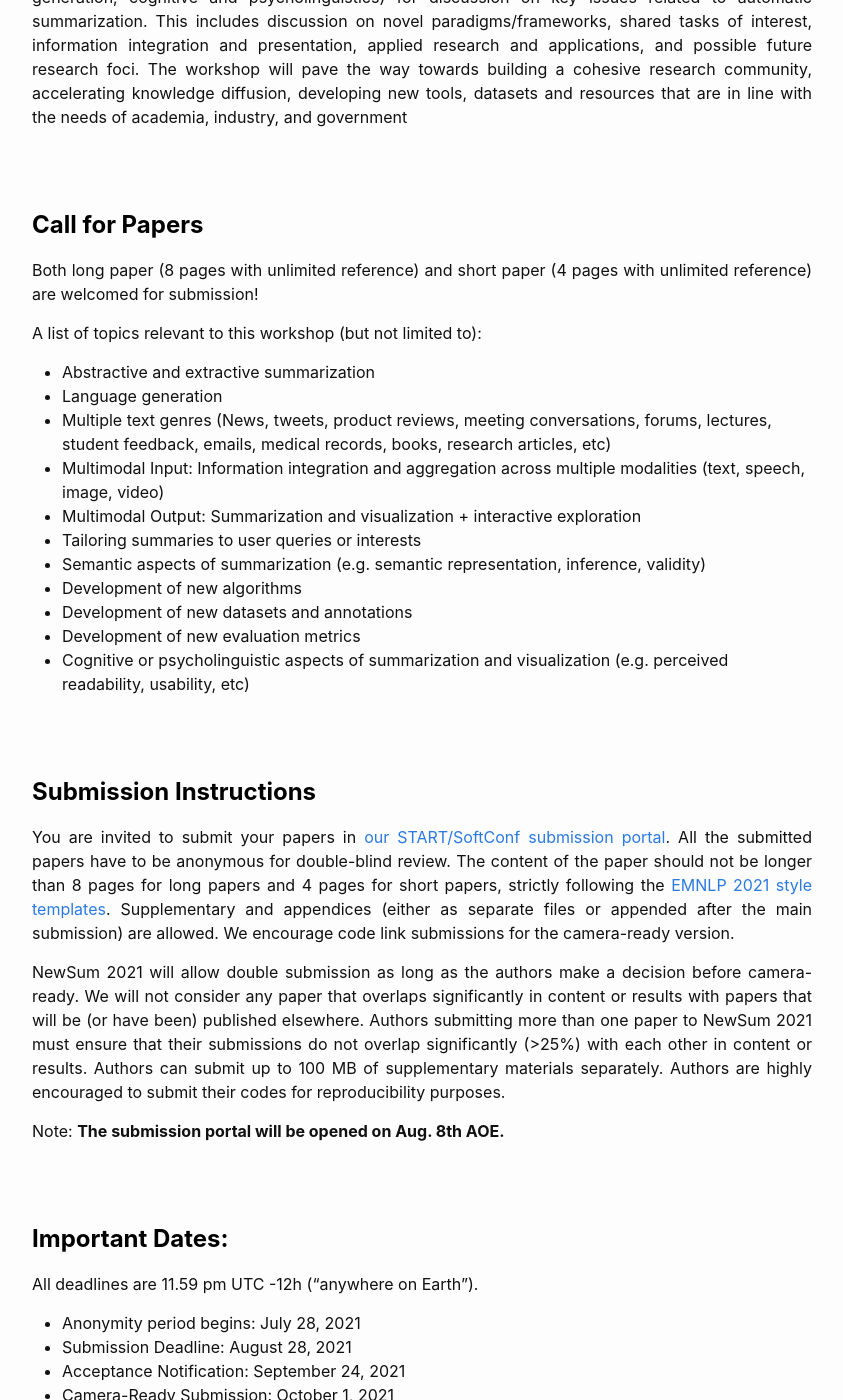
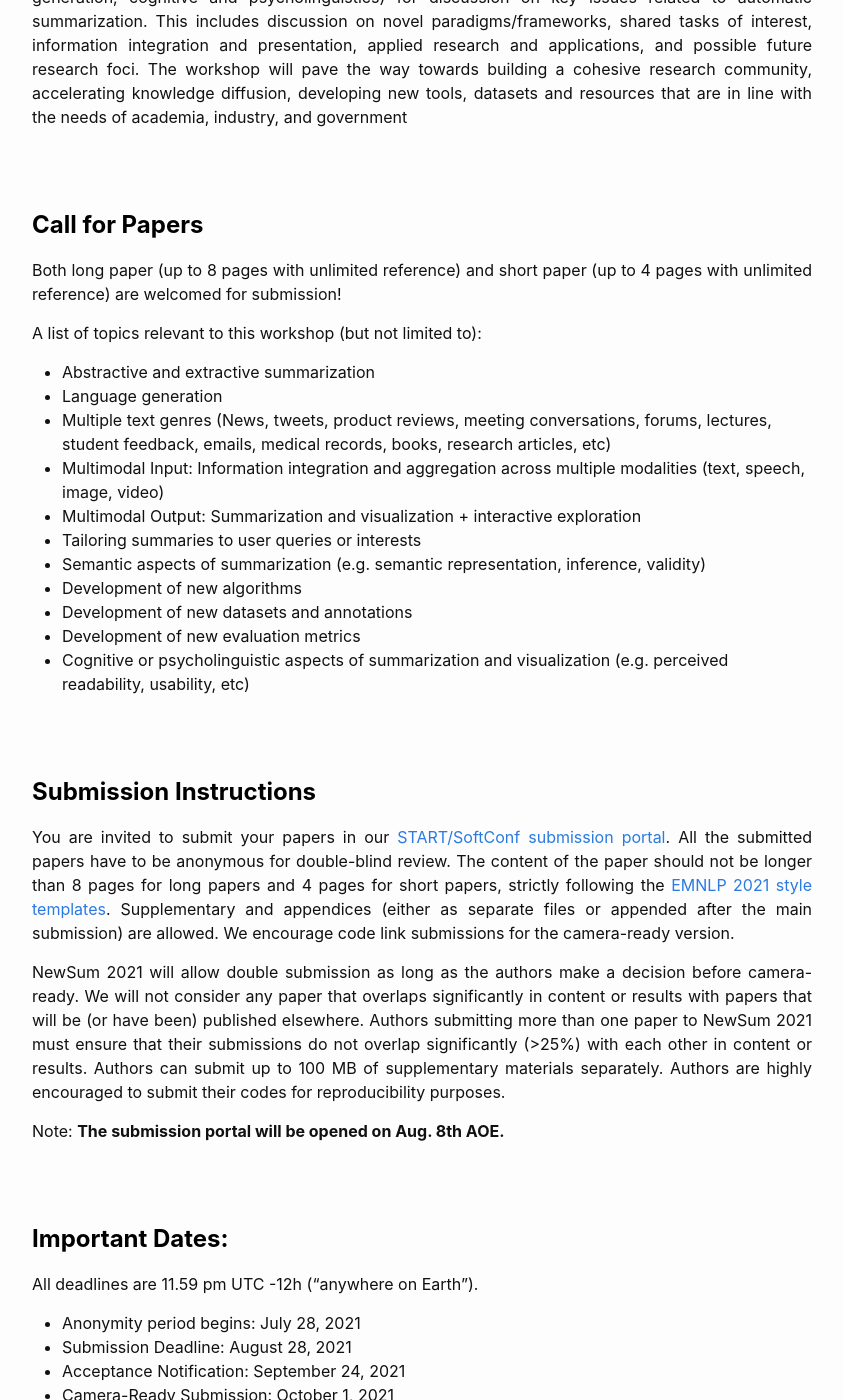
Before and after one commit to newsumm/newsumm.github.io, a Jekyll site: the page built from index.md, in a window 1280 px wide and 1400 px high, scrolled down 997 px. Shown: the whole window, without its empty margins (218-1061 px from the left). Built offline with Jekyll 4.4.1, drawn with Linux system fonts in a browser that asks for light colours.

```diff
--- a/index.md
+++ b/index.md
@@ -37,7 +37,7 @@ The goal for this workshop is to provide a research forum for cross-fertilizatio
 <!-- Call for Papers -->
 <h2 class="blackpar_title" id="Call for Papers">Call for Papers</h2>
 
-Both long paper (8 pages with unlimited reference) and short paper (4 pages with unlimited reference) are welcomed for submission!
+Both long paper (up to 8 pages with unlimited reference) and short paper (up to 4 pages with unlimited reference) are welcomed for submission!
 
 A list of topics relevant to this workshop (but not limited to):
 
@@ -57,7 +57,7 @@ A list of topics relevant to this workshop (but not limited to):
 <h2 class="blackpar_title">Submission Instructions</h2>
 
 
-You are invited to submit your papers in <a href='https://www.softconf.com/emnlp2021/Summarization/'> our START/SoftConf submission portal</a>. All the submitted papers have to be anonymous for double-blind review. The content of the paper should not be longer than 8 pages for long papers and 4 pages for short papers, strictly following the <a href='https://2021.emnlp.org/call-for-papers/style-and-formatting'>EMNLP 2021 style templates</a>. Supplementary and appendices (either as separate files or appended after the main submission) are allowed. We encourage code link submissions for the camera-ready version.
+You are invited to submit your papers in our <a href='https://www.softconf.com/emnlp2021/Summarization/'>START/SoftConf submission portal</a>. All the submitted papers have to be anonymous for double-blind review. The content of the paper should not be longer than 8 pages for long papers and 4 pages for short papers, strictly following the <a href='https://2021.emnlp.org/call-for-papers/style-and-formatting'>EMNLP 2021 style templates</a>. Supplementary and appendices (either as separate files or appended after the main submission) are allowed. We encourage code link submissions for the camera-ready version.
 
 
 NewSum 2021 will allow double submission as long as the authors make a decision before camera-ready. We will not consider any paper that overlaps significantly in content or results with papers that will be (or have been) published elsewhere. Authors submitting more than one paper to NewSum 2021 must ensure that their submissions do not overlap significantly (>25%) with each other in content or results. Authors can submit up to 100 MB of supplementary materials separately. Authors are highly encouraged to submit their codes for reproducibility purposes.
```
